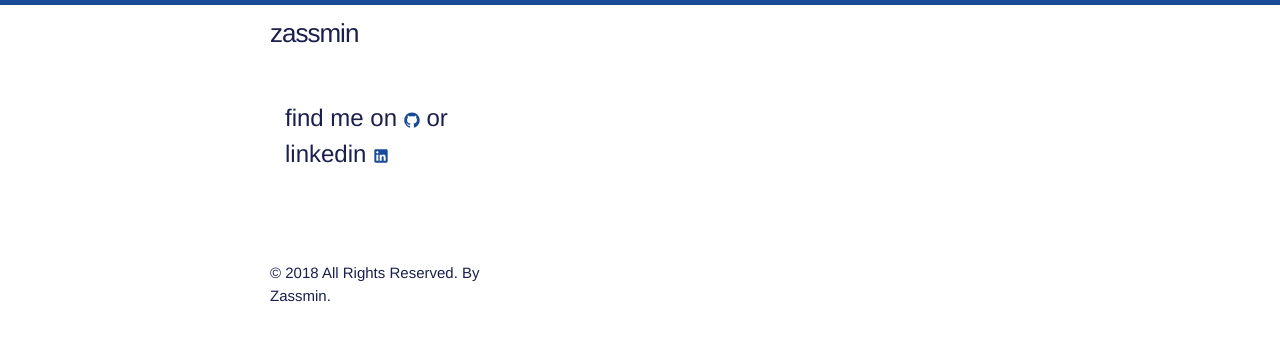
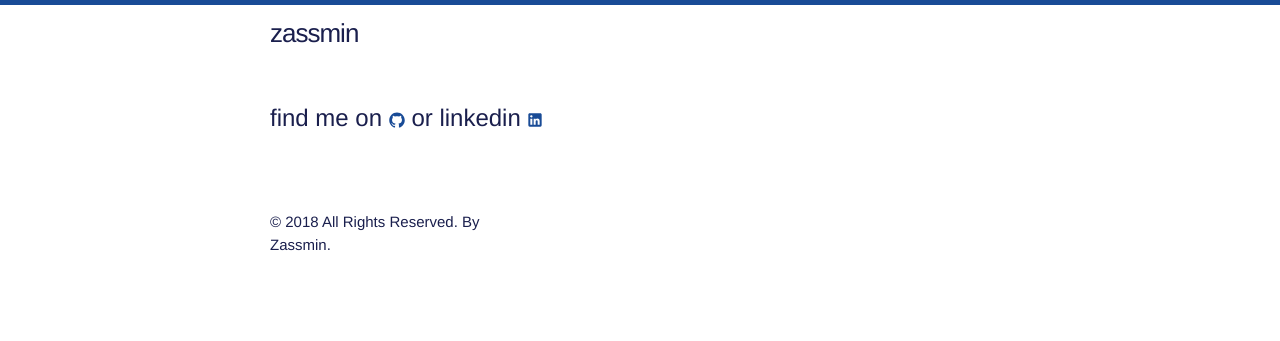
Before and after one commit to zassmin/zassmin, a Jekyll site: the page built from index.html, in a window 1280 px wide. Shown: the top 341 px of the page. Built offline with Jekyll 4.4.1, drawn with Linux system fonts in a browser that asks for light colours.

Commit message:
Update index.html

```diff
--- a/index.html
+++ b/index.html
@@ -3,7 +3,7 @@ layout: default
 ---
 
 <div class="home">
-  <div class="page-col page-col-1">
+  <div>
     <h2>
       find me on {% include icon-github.html %} or linkedin {% include icon-linkedin.html %}
     </h2>
```
